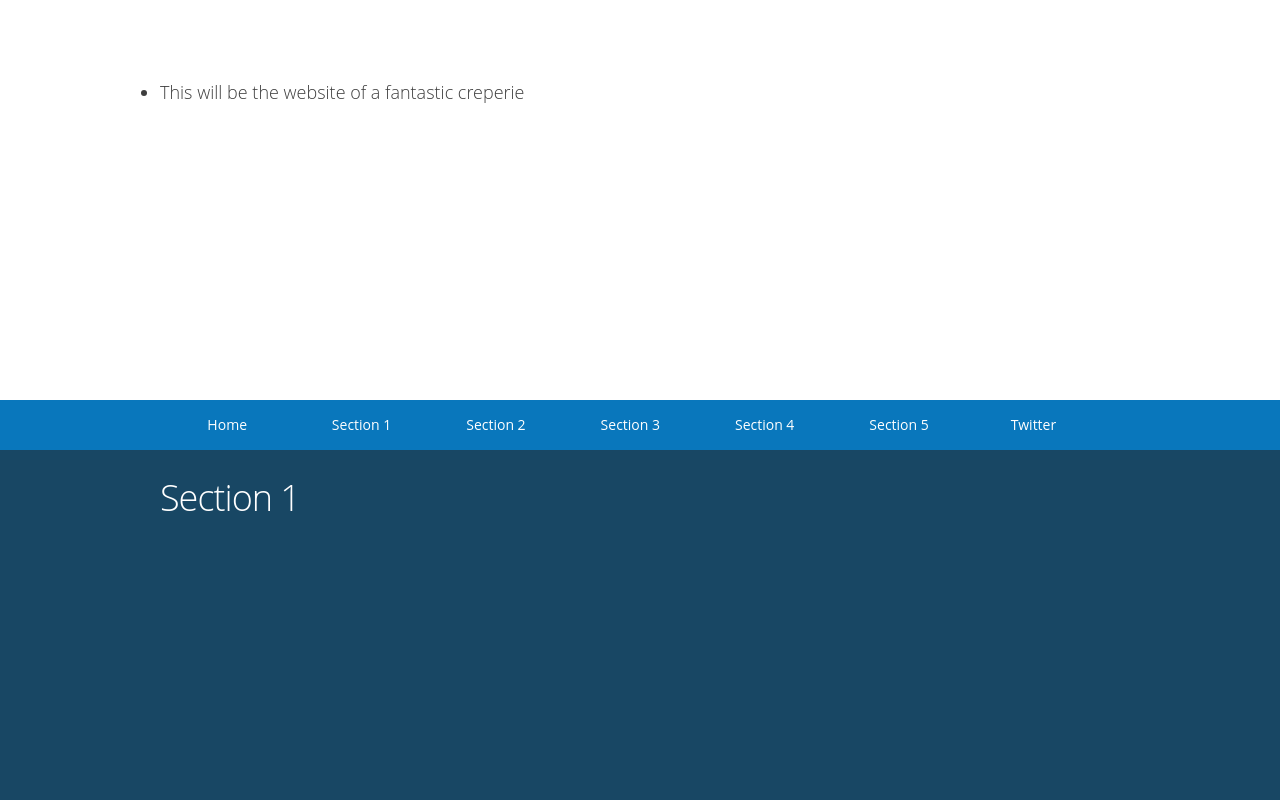
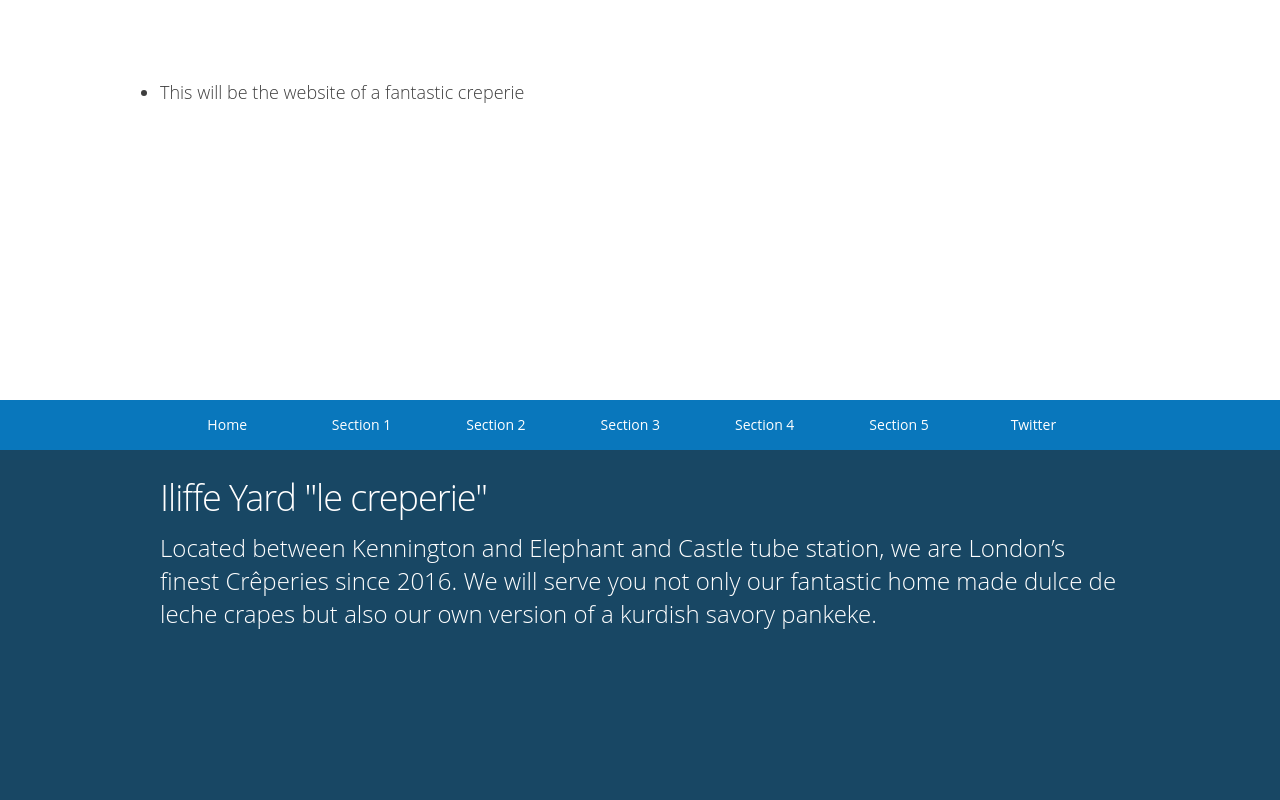
Before and after one commit to open-ecommerce/masters-onepage, a plain HTML site: page htdocs/index.html in a window 1280 px wide. Shown: the top 800 px of the page. Drawn offline with nearby package versions, Linux system fonts and the light colour scheme; a script that the page names is missing.

Commit message:
some txt

```diff
--- a/htdocs/index.html
+++ b/htdocs/index.html
@@ -57,7 +57,8 @@ $(document).ready( function() {
 
 	<div class="section s1">
 		<div class="inner ">
-			<h1>Section 1</h1>
+			<h1>Iliffe Yard "le creperie"</h1>
+			<h2>Located between Kennington and Elephant and Castle tube station, we are London’s finest Crêperies since 2016. We will serve you not only our fantastic home made dulce de leche crapes but also our own version of a kurdish savory pankeke.</h2>
 		</div>
 	</div>
 
```
